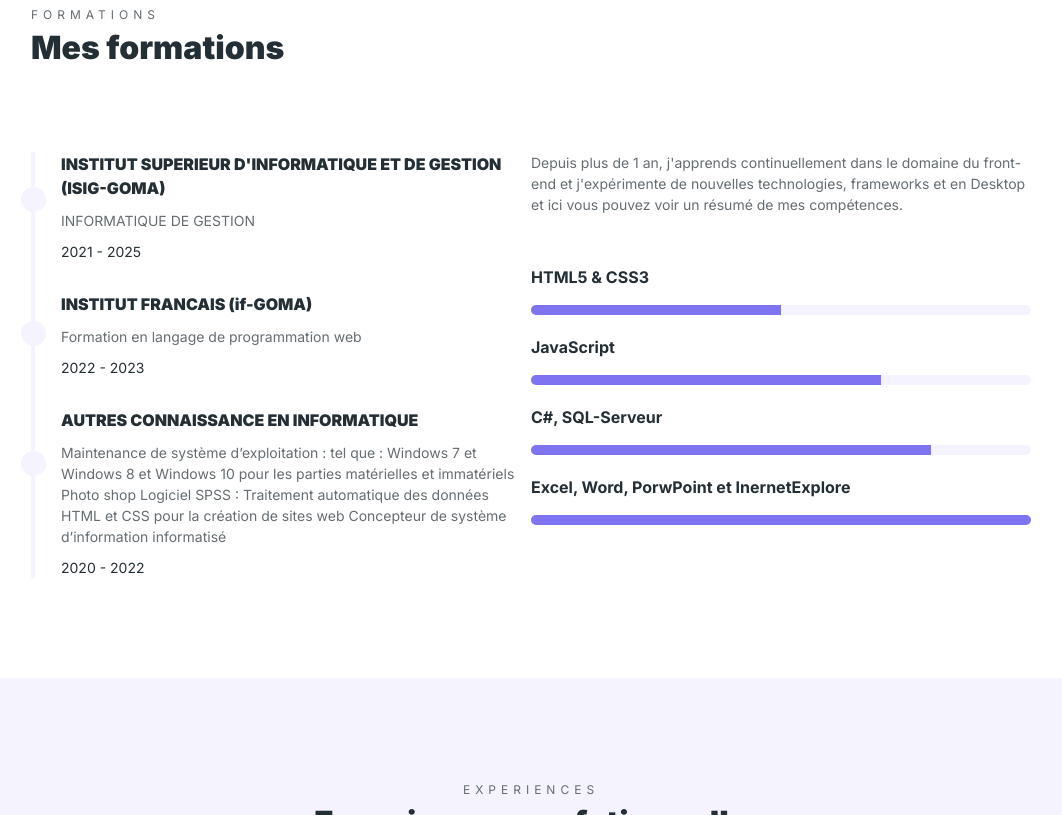
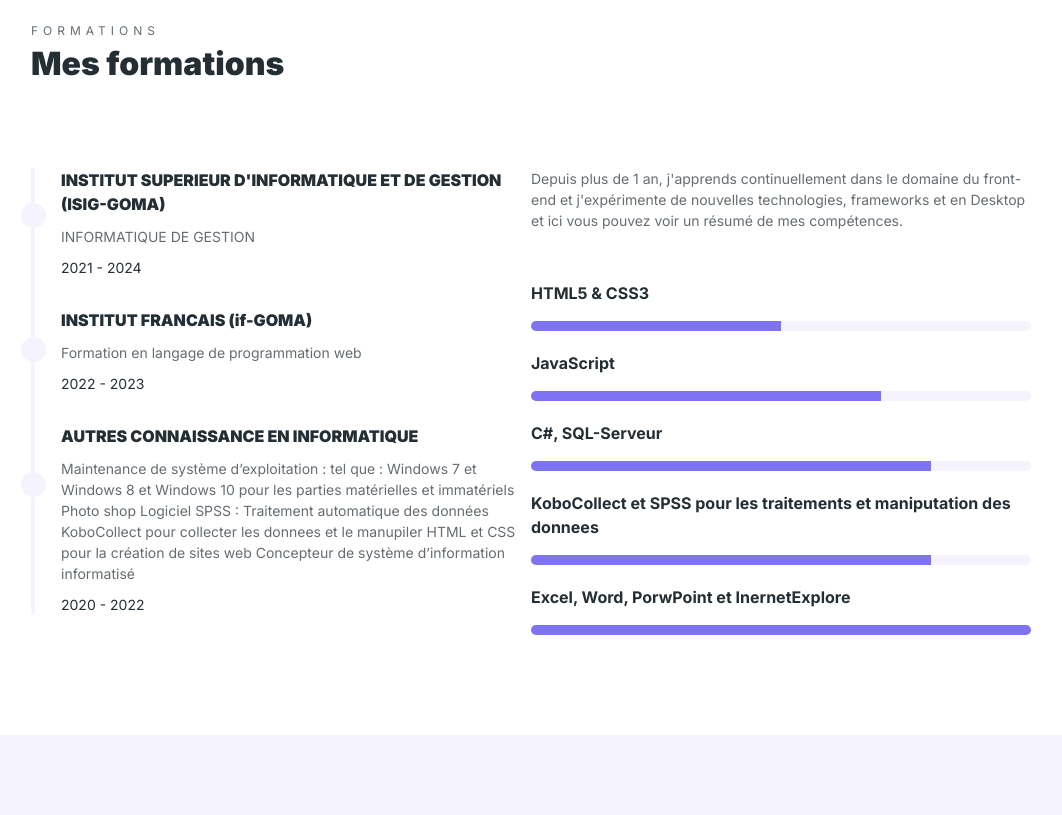
Before and after one commit to joshCHR/JosueMAT-mon-cv, a website: page index.html in a window 1280 px wide. Shown: the part 1225-2040 px from the top of the page, without its empty margins (109-1171 px from the left). Drawn offline with Linux system fonts and the light colour scheme.

Commit message:
Update index.html

```diff
--- a/index.html
+++ b/index.html
@@ -72,7 +72,7 @@
 					<div class="text">
 						<span class="subtitle">Bienvenue</span>
 						<h1>Bienvenue sur <span>mon Portfolio.</span></h1>
-						<p>Une brève bio par ex : Développeur logiciel passionné, spécialisé dans des App Desktop et conceptin de système d'information informatisé (sites web).</p>
+						<p>Une brève bio par ex : Développeur logiciel passionné, spécialisé dans des Application Desktop et conceptin de système d'information informatisé, collecte de donnée et analyse de données avec les outils telaque KoboCollect; SPSS et Ecxel (sites web).</p>
 						<div class="button">
 							<span> <a href="/pdf mon CV josue/cv josh.pdf" download="Mon-CV" class="btn btn-primary" alt="Télécharger mon CV">Mon CV</a> </span>
 							<span>
@@ -134,7 +134,7 @@
 								<div class="block">
 									<h3>INSTITUT SUPERIEUR D'INFORMATIQUE ET DE GESTION (ISIG-GOMA)</h3>
 									<p class="">INFORMATIQUE DE GESTION</p>
-									<span>2021 - 2025</span>
+									<span>2021 - 2024</span>
 								</div>
 								<div class="block">
 									<h3>INSTITUT FRANCAIS (if-GOMA)</h3>
@@ -146,6 +146,7 @@
 									<p class="">Maintenance de système d’exploitation : tel que : Windows 7 et Windows 8 et Windows 10 pour les parties matérielles et immatériels
 										Photo shop
 										Logiciel SPSS : Traitement automatique des données
+										KoboCollect pour collecter les donnees et le manupiler
 										HTML et CSS pour la création de sites web
 										Concepteur de système d’information informatisé
 										</p>
@@ -166,6 +167,10 @@
 
 									<div class="skill-block">
 										<h3>C#, SQL-Serveur</h3>
+										<div class="level level3"><div></div></div>
+									</div>
+									<div class="skill-block">
+										<h3>KoboCollect et SPSS pour les traitements et maniputation des donnees</h3>
 										<div class="level level3"><div></div></div>
 									</div>
 									<div class="skill-block">
```
